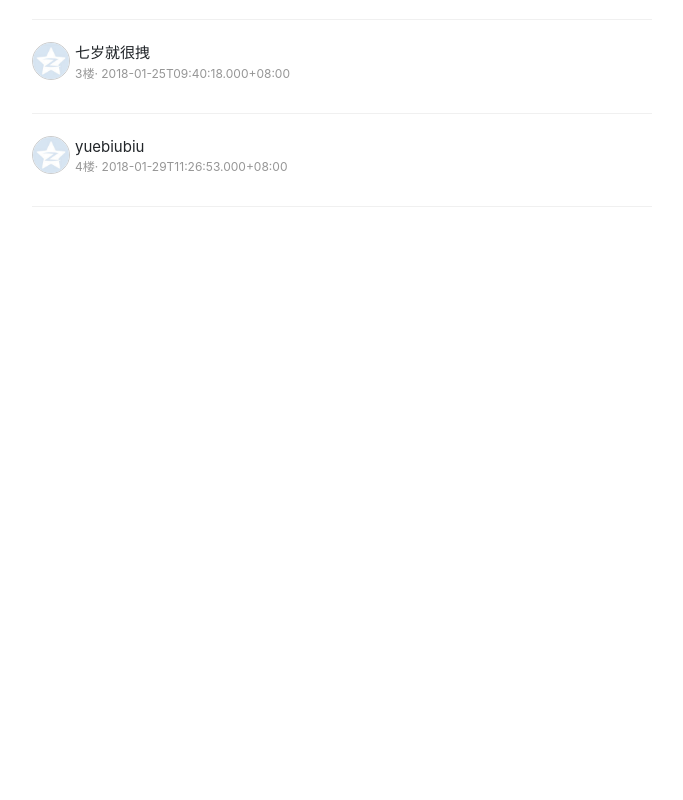
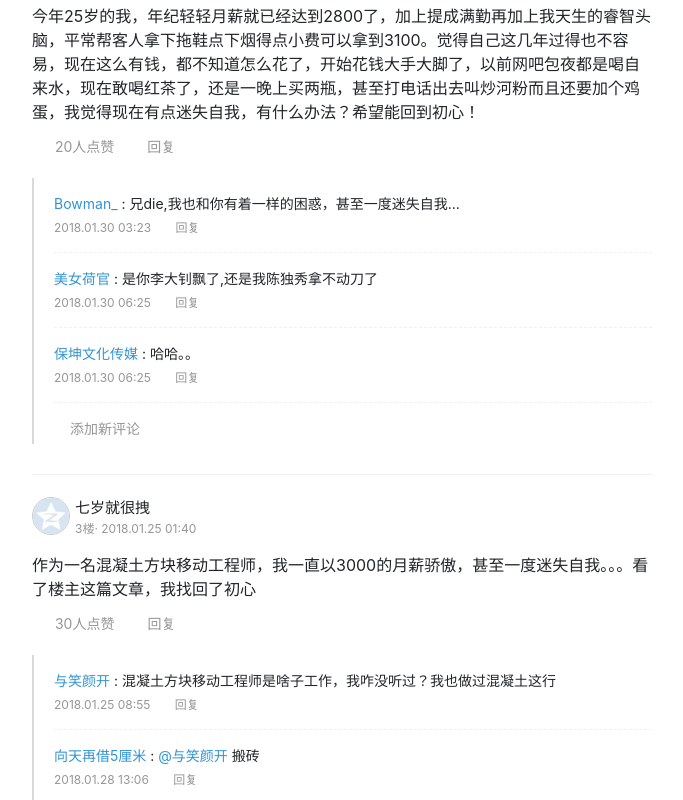
Before and after one commit to aylizhiyuan/SNS-nuxt, a Nuxt app: page /p/123 in a window 1280 px wide. Shown: the part 1100-1900 px from the top of the page, without its empty margins (298-981 px from the left). Before the commit the page ends 1347 px from the top, so only its background shows below. Built offline with nearby package versions, Linux system fonts and the light colour scheme; a web font is replaced by a local one.

Commit message:
回复多级嵌套问题解决中....

```diff
--- a/assets/css/main.css
+++ b/assets/css/main.css
@@ -351,6 +351,16 @@ ul,ol,dl {
     padding-top:20px;
     padding-bottom:40px;
 }
+@media (max-width:785px) {
+    .note .post {
+        margin:0 74px;
+    }
+}
+@media (max-width:750px) {
+    body {
+        overflow-x:hidden
+    }
+}
 .note .post .article .title {
     font-size:34px;
     font-weight:700;
--- a/components/myComment.vue
+++ b/components/myComment.vue
@@ -78,14 +78,55 @@
                                 <div class="meta">
                                     <span>
                                         {{comment.floor}}楼·
-                                        {{comment.create_at}}
+                                        {{comment.create_at |formatDate}}
                                     </span>
                                 </div>
                             </div>
                         </div>
-                        <div class="comment-wrap"></div>
+                        <div class="comment-wrap">
+                            <p>
+                                {{comment.compiled_content}}
+                            </p>
+                            <div class="tool-group">
+                                <a href="javascript:void(0)">
+                                    <i class="fa fa-thumbs-o-up"></i>
+                                    <span>
+                                        {{comment.likes_count}}人点赞
+                                    </span>
+                                </a>
+                                <a href="javascript:void(0)">
+                                    <i class="fa fa-comment-o"></i>
+                                    <span>回复</span>
+                                </a>
+                            </div>
+                        </div>
                     </div>
-                    <div class="sub-comment-list"></div>
+                    <div v-if="comment.children.length != 0" class="sub-comment-list">
+                        <div v-for="(subComment,index) in comment.children" :id="'comment-' + subComment.id" class="sub-comment">
+                            <p>
+                                <nuxt-link to="/u/123">
+                                    {{subComment.user.nick_name}}
+                                </nuxt-link>
+                                :
+                                <span v-html="subComment.compiled_content"></span>
+                            </p>
+                            <div class="sub-tool-group">
+                                <span>{{subComment.create_at|formatDate}}</span>
+                                <a href="javascript:void(0)">
+                                    <i class="fa fa-comment-o"></i>
+                                    <span>回复</span>
+                                </a>
+                            </div>
+                        </div>
+                        <div class="more-comment">
+                            <a class="add-comment-btn" href="javascript:void(0)">
+                                <i class="fa fa-pencil"></i>
+                                <span>添加新评论</span>
+                            </a>
+                        </div>
+                    </div>
+                    <!--显示表单-->
+
                 </div>
             </div>
         </div>
@@ -177,7 +218,7 @@
                                 user_id:5954136,
                                 user:{
                                     id:5954136,
-                                    nickname:'与笑颜开'
+                                    nick_name:'与笑颜开'
                                 },
                                 create_at:'2018-01-25T16:55:40.000+08:00',
                                 compiled_content:'混凝土方块移动工程师是啥子工作，我咋没听过？我也做过混凝土这行'
@@ -188,7 +229,7 @@
                                 user_id:8914781,
                                 user:{
                                     id:8914781,
-                                    nickname:'向天再借5厘米'
+                                    nick_name:'向天再借5厘米'
                                 },
                                 create_at:'2018-01-28T21:06:14.000+08:00',
                                 compiled_content:'<a href="/users/88ad9c9678a6" class="maleskine-author" target="_blank" data-user-slug="88ad9c9678a6">@与笑颜开</a> 搬砖'
@@ -199,7 +240,7 @@
                                 user_id:9964877,
                                 user:{
                                     id:9964877,
-                                    nickname:'保坤文化传媒'
+                                    nick_name:'保坤文化传媒'
                                 },
                                 create_at:'2018-01-25T16:55:40.000+08:00',
                                 compiled_content:'好有意思。'
@@ -386,6 +427,9 @@
         padding:20px 0 30px 0;
         border-bottom:1px solid #f0f0f0;
     }
+    .note .post .comment-list .comment .author {
+        margin-bottom:15px;
+    }
     .note .post .comment-list .info {
         display:inline-block;
         vertical-align: middle;
@@ -397,6 +441,72 @@
         font-size:12px;
         color:#969696;
     }
+    .note .post .comment-list .comment p {
+        font-size:16px;
+        margin:10px 0;
+        line-height:1.5;
+        word-break: break-word!important;
+    }
+    .note .post .comment-list .comment .tool-group a {
+        color:#969696!important;
+        margin-right:10px;
+    }
+    .note .post .comment-list .comment .tool-group a i {
+        font-size:18px;
+        margin-right:5px;
+    }
+    .note .post .comment-list .comment .tool-group a span {
+        font-size:14px;
+    }
+    .note .post .comment-list .sub-comment-list {
+        border-left:2px solid #d9d9d9;
+        margin-top:20px;
+        padding:5px 0 5px 20px;
+    }
+    .note .post .comment-list .sub-comment {
+        padding-bottom:15px;
+        margin-bottom:15px;
+        border-bottom:1px dashed #f0f0f0;
+    }
+    .note .post .comment-list .sub-comment p {
+        font-size:14px;
+        line-height:1.5;
+        margin-bottom:5px;
+    }
+    .note .post .comment-list .sub-comment p a {
+        color:#3194d0!important;
+    }
+    .note .post .comment-list .sub-tool-group {
+        font-size:12px;
+        color:#969696;
+    }
+    .note .post .comment-list .sub-tool-group a {
+        margin-left:10px;
+    }
+    .note .post .comment-list .sub-tool-group a i {
+        margin-right:5px;
+    }
+    .note .post .comment-list .more-comment {
+        font-size:14px;
+        color:#969696;
+    }
+    .note .post .comment-list .more-comment a:hover {
+        color:#333!important;
+    }
+    .note .post .comment-list .more-comment i {
+        margin-right:5px;
+    }
+
+
+
+
+
+
+
+
+
+
+
 
 
 
--- a/layouts/default.vue
+++ b/layouts/default.vue
@@ -7,6 +7,19 @@
 import Vue from 'vue'
 import BootstrapVue from 'bootstrap-vue'
 Vue.use(BootstrapVue)
+//时间过滤器
+Vue.filter('formatDate',function(value){
+    let date = new Date(value);
+    let year = date.getFullYear();
+    let month = date.getMonth() + 1;
+    let day = date.getDate();
+    let hour = date.getHours();
+    let minute = date.getMinutes();
+    function fillZero(num){
+        return num > 10 ? num : '0' + num;
+    }
+    return fillZero(year) + '.' + fillZero(month) + '.' + fillZero(day) + ' ' + fillZero(hour) + ':' + fillZero(minute);
+})
 import 'bootstrap/dist/css/bootstrap.css'
 import 'bootstrap-vue/dist/bootstrap-vue.css'
 export default {
```
Also changed, not shown: 1 other file (tests, documents, lock files or other folders).
